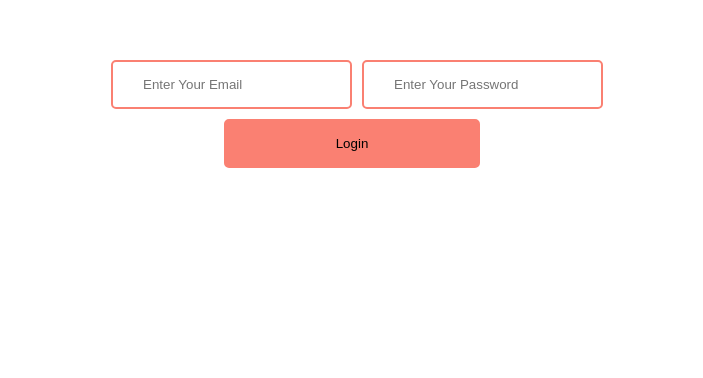
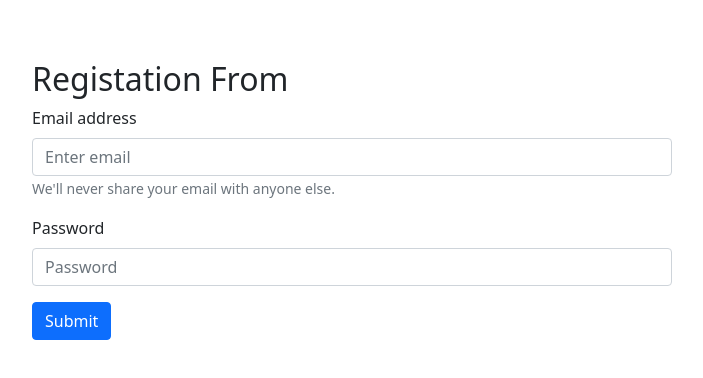
Before and after one commit to mdmasummollaalhaz/email-password-auth, a React (Create React App) app: page / in a window 1280 px wide. Shown: the top 378 px of the page, without its empty margins (288-991 px from the left). Built offline with nearby package versions, Linux system fonts and the light colour scheme.

Commit message:
BS form and user E P

```diff
--- a/src/App.css
+++ b/src/App.css
@@ -1,5 +1,4 @@
 .App {
-  text-align: center;
   margin-top: 60px;
 }
 
--- a/src/App.js
+++ b/src/App.js
@@ -2,6 +2,8 @@
 import './App.css';
 import { getAuth } from "firebase/auth";
 import app from './firebase.init';
+import Form from 'react-bootstrap/Form';
+import Button from 'react-bootstrap/Button';
 
 const auth = getAuth(app);
 
@@ -22,12 +24,27 @@
 
   return (
     <div className="App">
-      <form action="" onSubmit={handleFormSubmit}>
-        <input onBlur={handleEmailBlur} className='inputField' type="email" placeholder='Enter Your Email'/>
-        <input onBlur={handlePasswordBlur} className='inputField' type="password" name="" id="" placeholder='Enter Your Password'/>
-        <br />
-        <input className='logIn' type="submit" value="Login" />
-      </form>
+      <div className='registration w-50 mx-auto mt-5'>
+        <h2 className='text-primany'>Registation From</h2>
+        <Form onSubmit={handleFormSubmit}>
+          <Form.Group className="mb-3" controlId="formBasicEmail">
+            <Form.Label>Email address</Form.Label>
+            <Form.Control onBlur={handleEmailBlur} type="email" placeholder="Enter email" />
+            <Form.Text className="text-muted">
+              We'll never share your email with anyone else.
+            </Form.Text>
+          </Form.Group>
+
+          <Form.Group className="mb-3" controlId="formBasicPassword">
+            <Form.Label>Password</Form.Label>
+            <Form.Control onBlur={handlePasswordBlur} type="password" placeholder="Password" />
+          </Form.Group>
+
+          <Button variant="primary" type="submit">
+            Submit
+          </Button>
+        </Form>
+      </div>
     </div>
   );
 }
--- a/src/index.js
+++ b/src/index.js
@@ -3,6 +3,7 @@
 import './index.css';
 import App from './App';
 import reportWebVitals from './reportWebVitals';
+import 'bootstrap/dist/css/bootstrap.min.css';
 
 ReactDOM.render(
   <React.StrictMode>
```
